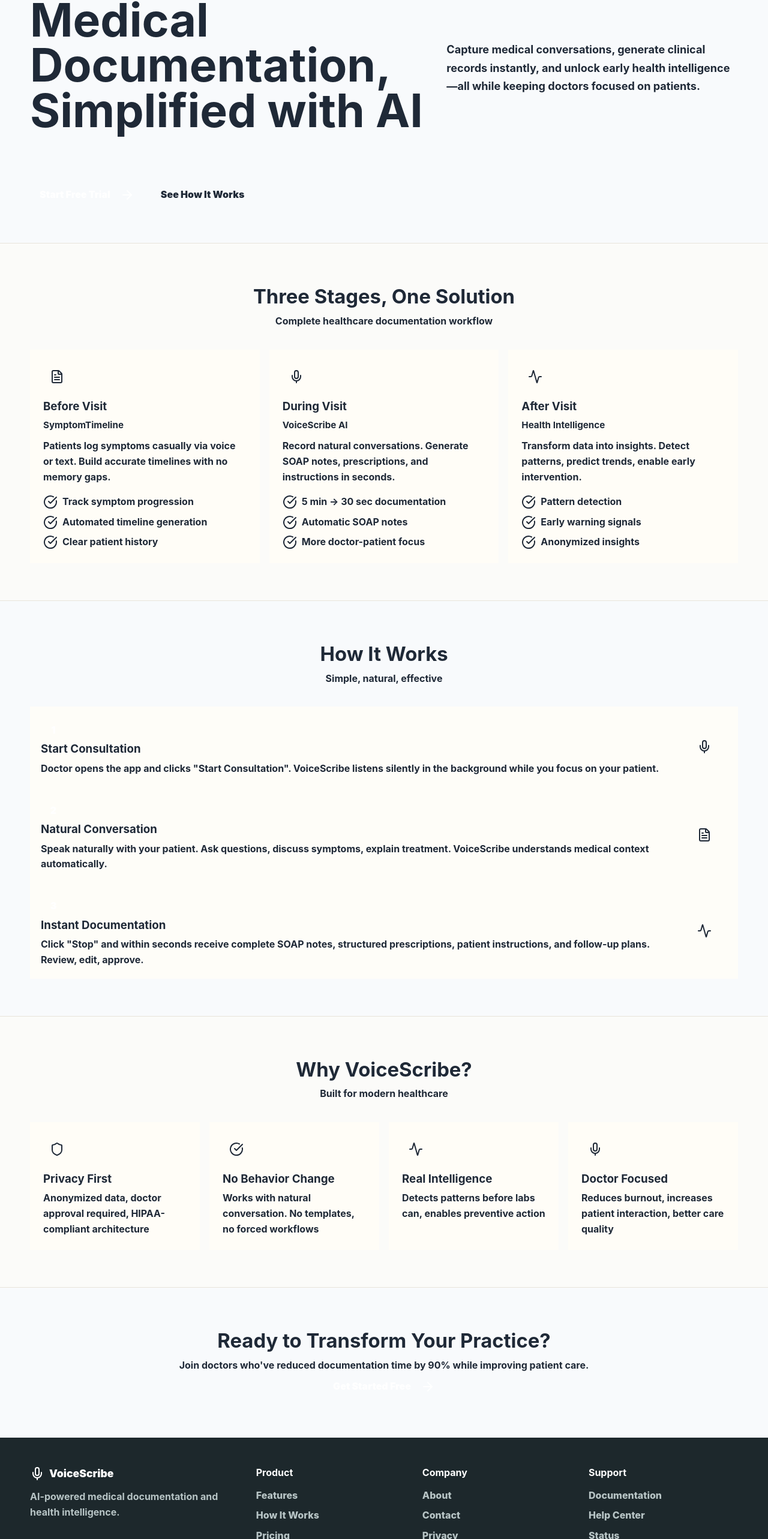
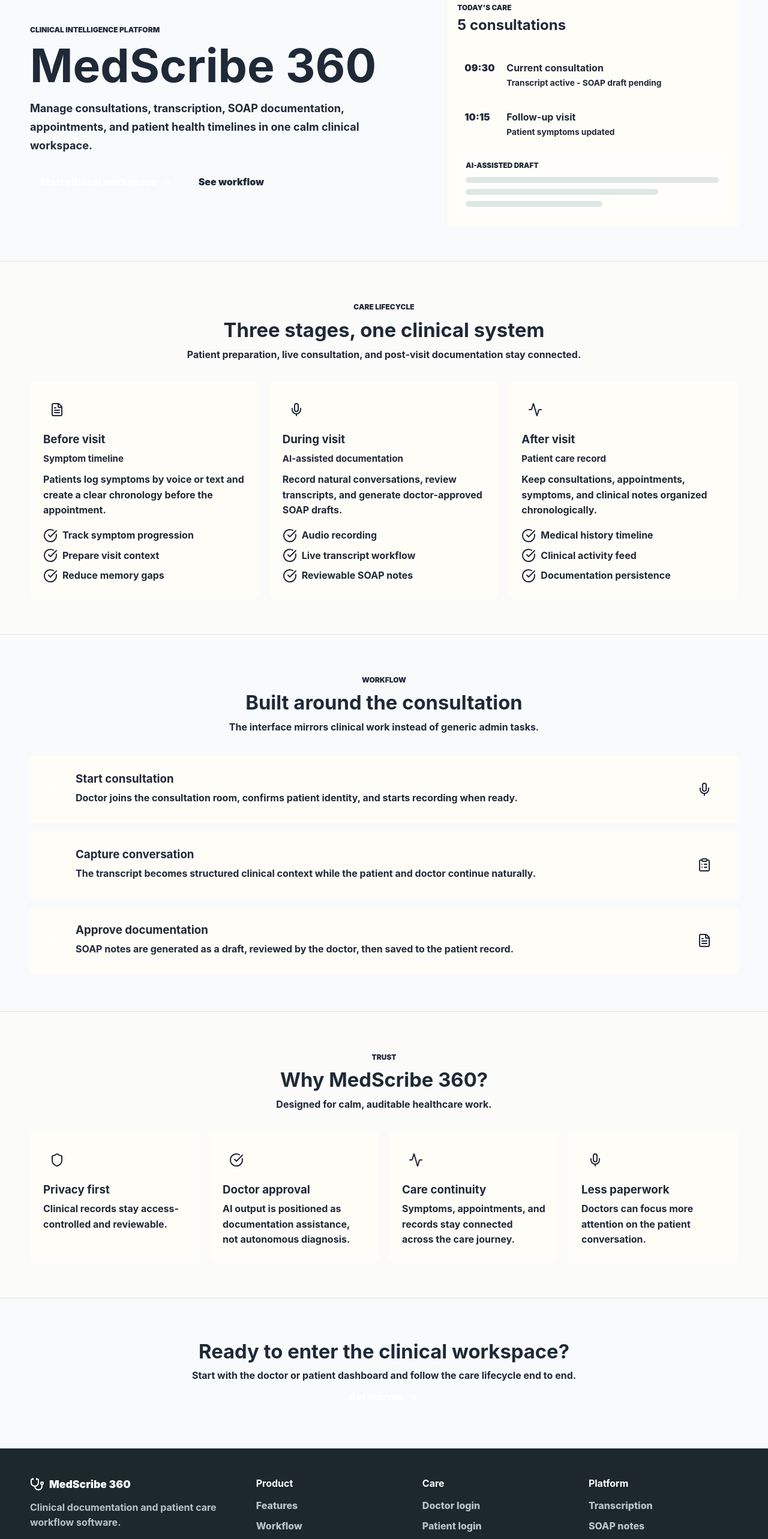
Before and after one commit to YashRaut24/VoiceScribe-360, a React (Vite) app in the folder frontend/: page / in a window 1280 px wide. Shown: the part 152-2718 px from the top of the page at 60% size. Built offline with nearby package versions, Linux system fonts and the light colour scheme; no server answers.

Commit message:
Update landing page UI

```diff
--- a/frontend/src/components/LandingPage.jsx
+++ b/frontend/src/components/LandingPage.jsx
@@ -1,5 +1,16 @@
-import React, { useState } from 'react';
-import { Menu, X, Mic, FileText, Activity, Shield, CheckCircle, ArrowRight } from 'lucide-react';
+import { useState } from 'react';
+import {
+  Activity,
+  ArrowRight,
+  CheckCircle,
+  ClipboardList,
+  FileText,
+  Menu,
+  Mic,
+  Shield,
+  Stethoscope,
+  X
+} from 'lucide-react';
 import './LandingPage.css';
 
 const LandingPage = () => {
@@ -11,19 +22,24 @@
         <div className="navbar-container">
           <div className="navbar-content">
             <div className="navbar-logo">
-              <Mic />
-              <span>VoiceScribe</span>
+              <Stethoscope />
+              <span>MedScribe 360</span>
             </div>
 
             <div className="navbar-menu">
               <a href="#features">Features</a>
-              <a href="#how-it-works">How It Works</a>
-              <a href="#benefits">Benefits</a>
+              <a href="#how-it-works">Workflow</a>
+              <a href="#benefits">Trust</a>
               <a href="/login">Login</a>
               <a href="/signup" className="navbar-cta">Get Started</a>
             </div>
 
-            <button className="navbar-toggle" onClick={() => setIsMenuOpen(!isMenuOpen)}>
+            <button
+              className="navbar-toggle"
+              type="button"
+              aria-label="Toggle menu"
+              onClick={() => setIsMenuOpen(!isMenuOpen)}
+            >
               {isMenuOpen ? <X /> : <Menu />}
             </button>
           </div>
@@ -32,8 +48,8 @@
         {isMenuOpen && (
           <div className="mobile-menu">
             <a href="#features">Features</a>
-            <a href="#how-it-works">How It Works</a>
-            <a href="#benefits">Benefits</a>
+            <a href="#how-it-works">Workflow</a>
+            <a href="#benefits">Trust</a>
             <a href="/login">Login</a>
             <a href="/signup" className="navbar-cta">Get Started</a>
           </div>
@@ -42,21 +58,50 @@
 
       <section className="hero-section">
         <div className="hero-container">
+          <div className="hero-copy">
+            <span className="landing-eyebrow">Clinical Intelligence Platform</span>
             <h1 className="hero-title">
-            Medical Documentation,<br />
-            <span>Simplified with AI</span>
+              MedScribe 360
             </h1>
             <p className="hero-description">
-            Capture medical conversations, generate clinical records instantly, and unlock early health intelligence—all while keeping doctors focused on patients.
+              Manage consultations, transcription, SOAP documentation, appointments, and patient health timelines in one calm clinical workspace.
             </p>
             <div className="hero-buttons">
               <a href="/signup" className="btn-primary">
-              Start Free Trial
-              <ArrowRight style={{ marginLeft: '0.5rem' }} />
+                Start clinical workspace
+                <ArrowRight size={18} />
               </a>
               <a href="#how-it-works" className="btn-secondary">
-              See How It Works
+                See workflow
               </a>
+            </div>
+          </div>
+
+          <div className="hero-clinical-visual" aria-hidden="true">
+            <div className="visual-header">
+              <span>Today&apos;s Care</span>
+              <strong>5 consultations</strong>
+            </div>
+            <div className="visual-row active">
+              <span>09:30</span>
+              <div>
+                <strong>Current consultation</strong>
+                <p>Transcript active - SOAP draft pending</p>
+              </div>
+            </div>
+            <div className="visual-row">
+              <span>10:15</span>
+              <div>
+                <strong>Follow-up visit</strong>
+                <p>Patient symptoms updated</p>
+              </div>
+            </div>
+            <div className="visual-soap">
+              <span>AI-assisted draft</span>
+              <div />
+              <div />
+              <div />
+            </div>
           </div>
         </div>
       </section>
@@ -64,8 +109,9 @@
       <section id="features" className="features-section">
         <div className="section-container">
           <div className="section-header">
-            <h2 className="section-title">Three Stages, One Solution</h2>
-            <p className="section-subtitle">Complete healthcare documentation workflow</p>
+            <span className="landing-eyebrow">Care lifecycle</span>
+            <h2 className="section-title">Three stages, one clinical system</h2>
+            <p className="section-subtitle">Patient preparation, live consultation, and post-visit documentation stay connected.</p>
           </div>
 
           <div className="features-grid">
@@ -73,24 +119,15 @@
               <div className="feature-icon">
                 <FileText />
               </div>
-              <h3 className="feature-title">Before Visit</h3>
-              <h4 className="feature-subtitle">SymptomTimeline</h4>
+              <h3 className="feature-title">Before visit</h3>
+              <h4 className="feature-subtitle">Symptom timeline</h4>
               <p className="feature-description">
-                Patients log symptoms casually via voice or text. Build accurate timelines with no memory gaps.
+                Patients log symptoms by voice or text and create a clear chronology before the appointment.
               </p>
               <ul className="feature-list">
-                <li>
-                  <CheckCircle />
-                  <span>Track symptom progression</span>
-                </li>
-                <li>
-                  <CheckCircle />
-                  <span>Automated timeline generation</span>
-                </li>
-                <li>
-                  <CheckCircle />
-                  <span>Clear patient history</span>
-                </li>
+                <li><CheckCircle /><span>Track symptom progression</span></li>
+                <li><CheckCircle /><span>Prepare visit context</span></li>
+                <li><CheckCircle /><span>Reduce memory gaps</span></li>
               </ul>
             </div>
 
@@ -98,24 +135,15 @@
               <div className="feature-icon">
                 <Mic />
               </div>
-              <h3 className="feature-title">During Visit</h3>
-              <h4 className="feature-subtitle">VoiceScribe AI</h4>
+              <h3 className="feature-title">During visit</h3>
+              <h4 className="feature-subtitle">AI-assisted documentation</h4>
               <p className="feature-description">
-                Record natural conversations. Generate SOAP notes, prescriptions, and instructions in seconds.
+                Record natural conversations, review transcripts, and generate doctor-approved SOAP drafts.
               </p>
               <ul className="feature-list">
-                <li>
-                  <CheckCircle />
-                  <span>5 min → 30 sec documentation</span>
-                </li>
-                <li>
-                  <CheckCircle />
-                  <span>Automatic SOAP notes</span>
-                </li>
-                <li>
-                  <CheckCircle />
-                  <span>More doctor-patient focus</span>
-                </li>
+                <li><CheckCircle /><span>Audio recording</span></li>
+                <li><CheckCircle /><span>Live transcript workflow</span></li>
+                <li><CheckCircle /><span>Reviewable SOAP notes</span></li>
               </ul>
             </div>
 
@@ -123,24 +151,15 @@
               <div className="feature-icon">
                 <Activity />
               </div>
-              <h3 className="feature-title">After Visit</h3>
-              <h4 className="feature-subtitle">Health Intelligence</h4>
+              <h3 className="feature-title">After visit</h3>
+              <h4 className="feature-subtitle">Patient care record</h4>
               <p className="feature-description">
-                Transform data into insights. Detect patterns, predict trends, enable early intervention.
+                Keep consultations, appointments, symptoms, and clinical notes organized chronologically.
               </p>
               <ul className="feature-list">
-                <li>
-                  <CheckCircle />
-                  <span>Pattern detection</span>
-                </li>
-                <li>
-                  <CheckCircle />
-                  <span>Early warning signals</span>
-                </li>
-                <li>
-                  <CheckCircle />
-                  <span>Anonymized insights</span>
-                </li>
+                <li><CheckCircle /><span>Medical history timeline</span></li>
+                <li><CheckCircle /><span>Clinical activity feed</span></li>
+                <li><CheckCircle /><span>Documentation persistence</span></li>
               </ul>
             </div>
           </div>
@@ -150,17 +169,18 @@
       <section id="how-it-works" className="how-it-works-section">
         <div className="section-container">
           <div className="section-header">
-            <h2 className="section-title">How It Works</h2>
-            <p className="section-subtitle">Simple, natural, effective</p>
+            <span className="landing-eyebrow">Workflow</span>
+            <h2 className="section-title">Built around the consultation</h2>
+            <p className="section-subtitle">The interface mirrors clinical work instead of generic admin tasks.</p>
           </div>
 
-          <div>
+          <div className="workflow-list">
             <div className="workflow-step">
+              <div className="step-number">1</div>
               <div className="workflow-content">
-                <div className="step-number">1</div>
-                <h3 className="workflow-title">Start Consultation</h3>
+                <h3 className="workflow-title">Start consultation</h3>
                 <p className="workflow-description">
-                  Doctor opens the app and clicks "Start Consultation". VoiceScribe listens silently in the background while you focus on your patient.
+                  Doctor joins the consultation room, confirms patient identity, and starts recording when ready.
                 </p>
               </div>
               <div className="workflow-image">
@@ -169,28 +189,28 @@
             </div>
 
             <div className="workflow-step">
+              <div className="step-number">2</div>
               <div className="workflow-content">
-                <div className="step-number">2</div>
-                <h3 className="workflow-title">Natural Conversation</h3>
+                <h3 className="workflow-title">Capture conversation</h3>
                 <p className="workflow-description">
-                  Speak naturally with your patient. Ask questions, discuss symptoms, explain treatment. VoiceScribe understands medical context automatically.
+                  The transcript becomes structured clinical context while the patient and doctor continue naturally.
+                </p>
+              </div>
+              <div className="workflow-image">
+                <ClipboardList />
+              </div>
+            </div>
+
+            <div className="workflow-step">
+              <div className="step-number">3</div>
+              <div className="workflow-content">
+                <h3 className="workflow-title">Approve documentation</h3>
+                <p className="workflow-description">
+                  SOAP notes are generated as a draft, reviewed by the doctor, then saved to the patient record.
                 </p>
               </div>
               <div className="workflow-image">
                 <FileText />
-              </div>
-            </div>
-
-            <div className="workflow-step">
-              <div className="workflow-content">
-                <div className="step-number">3</div>
-                <h3 className="workflow-title">Instant Documentation</h3>
-                <p className="workflow-description">
-                  Click "Stop" and within seconds receive complete SOAP notes, structured prescriptions, patient instructions, and follow-up plans. Review, edit, approve.
-                </p>
-              </div>
-              <div className="workflow-image">
-                <Activity />
               </div>
             </div>
           </div>
@@ -200,8 +220,9 @@
       <section id="benefits" className="benefits-section">
         <div className="section-container">
           <div className="section-header">
-            <h2 className="section-title">Why VoiceScribe?</h2>
-            <p className="section-subtitle">Built for modern healthcare</p>
+            <span className="landing-eyebrow">Trust</span>
+            <h2 className="section-title">Why MedScribe 360?</h2>
+            <p className="section-subtitle">Designed for calm, auditable healthcare work.</p>
           </div>
 
           <div className="benefits-grid">
@@ -209,40 +230,32 @@
               <div className="benefit-icon">
                 <Shield />
               </div>
-              <h3 className="benefit-title">Privacy First</h3>
-              <p className="benefit-description">
-                Anonymized data, doctor approval required, HIPAA-compliant architecture
-              </p>
+              <h3 className="benefit-title">Privacy first</h3>
+              <p className="benefit-description">Clinical records stay access-controlled and reviewable.</p>
             </div>
 
             <div className="benefit-card">
               <div className="benefit-icon">
                 <CheckCircle />
               </div>
-              <h3 className="benefit-title">No Behavior Change</h3>
-              <p className="benefit-description">
-                Works with natural conversation. No templates, no forced workflows
-              </p>
+              <h3 className="benefit-title">Doctor approval</h3>
+              <p className="benefit-description">AI output is positioned as documentation assistance, not autonomous diagnosis.</p>
             </div>
 
             <div className="benefit-card">
               <div className="benefit-icon">
                 <Activity />
               </div>
-              <h3 className="benefit-title">Real Intelligence</h3>
-              <p className="benefit-description">
-                Detects patterns before labs can, enables preventive action
-              </p>
+              <h3 className="benefit-title">Care continuity</h3>
+              <p className="benefit-description">Symptoms, appointments, and records stay connected across the care journey.</p>
             </div>
 
             <div className="benefit-card">
               <div className="benefit-icon">
                 <Mic />
               </div>
-              <h3 className="benefit-title">Doctor Focused</h3>
-              <p className="benefit-description">
-                Reduces burnout, increases patient interaction, better care quality
-              </p>
+              <h3 className="benefit-title">Less paperwork</h3>
+              <p className="benefit-description">Doctors can focus more attention on the patient conversation.</p>
             </div>
           </div>
         </div>
@@ -250,15 +263,13 @@
 
       <section className="cta-section">
         <div className="cta-container">
-          <h2 className="cta-title">
-            Ready to Transform Your Practice?
-          </h2>
+          <h2 className="cta-title">Ready to enter the clinical workspace?</h2>
           <p className="cta-description">
-            Join doctors who've reduced documentation time by 90% while improving patient care.
+            Start with the doctor or patient dashboard and follow the care lifecycle end to end.
           </p>
           <a href="/signup" className="btn-primary">
-            Get Started Free
-            <ArrowRight style={{ marginLeft: '0.5rem' }} />
+            Get started
+            <ArrowRight size={18} />
           </a>
         </div>
       </section>
@@ -268,40 +279,40 @@
           <div className="footer-grid">
             <div>
               <div className="footer-brand">
-                <Mic />
-                <span>VoiceScribe</span>
+                <Stethoscope />
+                <span>MedScribe 360</span>
               </div>
               <p className="footer-description">
-                AI-powered medical documentation and health intelligence.
+                Clinical documentation and patient care workflow software.
               </p>
             </div>
             <div className="footer-section">
               <h4>Product</h4>
               <ul>
                 <li><a href="#features">Features</a></li>
-                <li><a href="#how-it-works">How It Works</a></li>
-                <li><a href="#">Pricing</a></li>
+                <li><a href="#how-it-works">Workflow</a></li>
+                <li><a href="#benefits">Trust</a></li>
               </ul>
             </div>
             <div className="footer-section">
-              <h4>Company</h4>
+              <h4>Care</h4>
               <ul>
-                <li><a href="#">About</a></li>
-                <li><a href="#">Contact</a></li>
-                <li><a href="#">Privacy</a></li>
+                <li><a href="/login">Doctor login</a></li>
+                <li><a href="/login">Patient login</a></li>
+                <li><a href="/signup">Create account</a></li>
               </ul>
             </div>
             <div className="footer-section">
-              <h4>Support</h4>
+              <h4>Platform</h4>
               <ul>
-                <li><a href="#">Documentation</a></li>
-                <li><a href="#">Help Center</a></li>
-                <li><a href="#">Status</a></li>
+                <li><a href="#features">Transcription</a></li>
+                <li><a href="#features">SOAP notes</a></li>
+                <li><a href="#features">Health timeline</a></li>
               </ul>
             </div>
           </div>
           <div className="footer-bottom">
-            <p>&copy; 2026 VoiceScribe. Built for GDG AI Hackathon 2.0.</p>
+            <p>&copy; 2026 MedScribe 360.</p>
           </div>
         </div>
       </footer>
```
Lines whose indentation alone changed are shown as unchanged.
